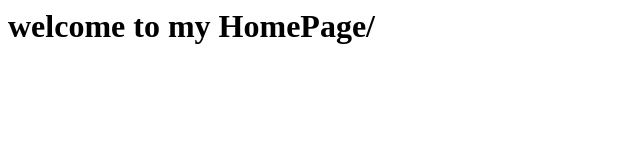
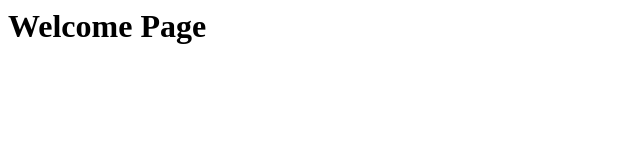
Before and after one commit to mahajanhemangi8767-cyber/second-sample-repo, a plain HTML site: page index.html in a window 1280 px wide. Shown: the whole page, without its empty margins (0-640 px from the left). Drawn offline with Linux system fonts and the light colour scheme.

Commit message:
HomePage Done

```diff
--- a/index.html
+++ b/index.html
@@ -1 +1 @@
-<h1> welcome to my HomePage/<h1>
+<h1>Welcome Page</h1>
```
